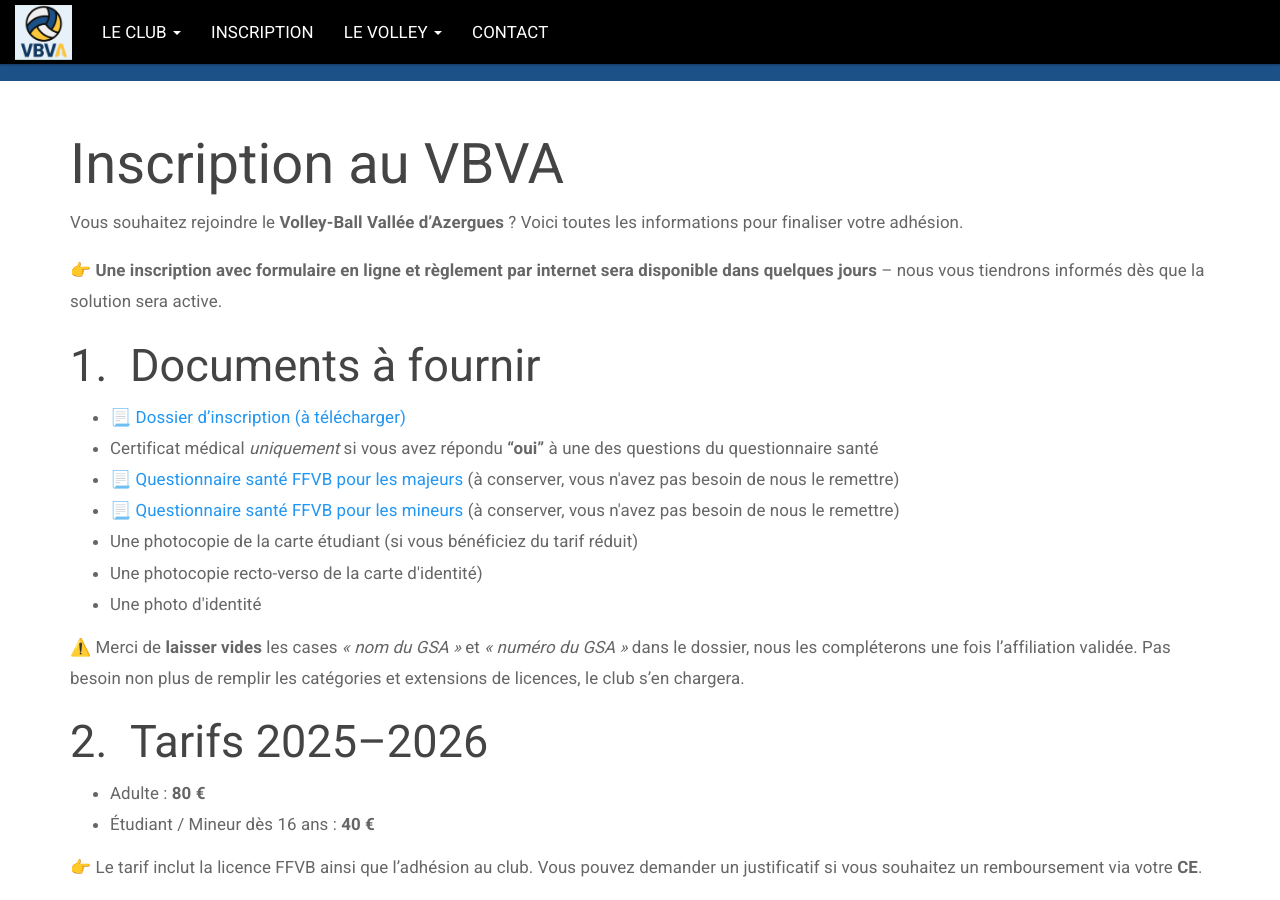
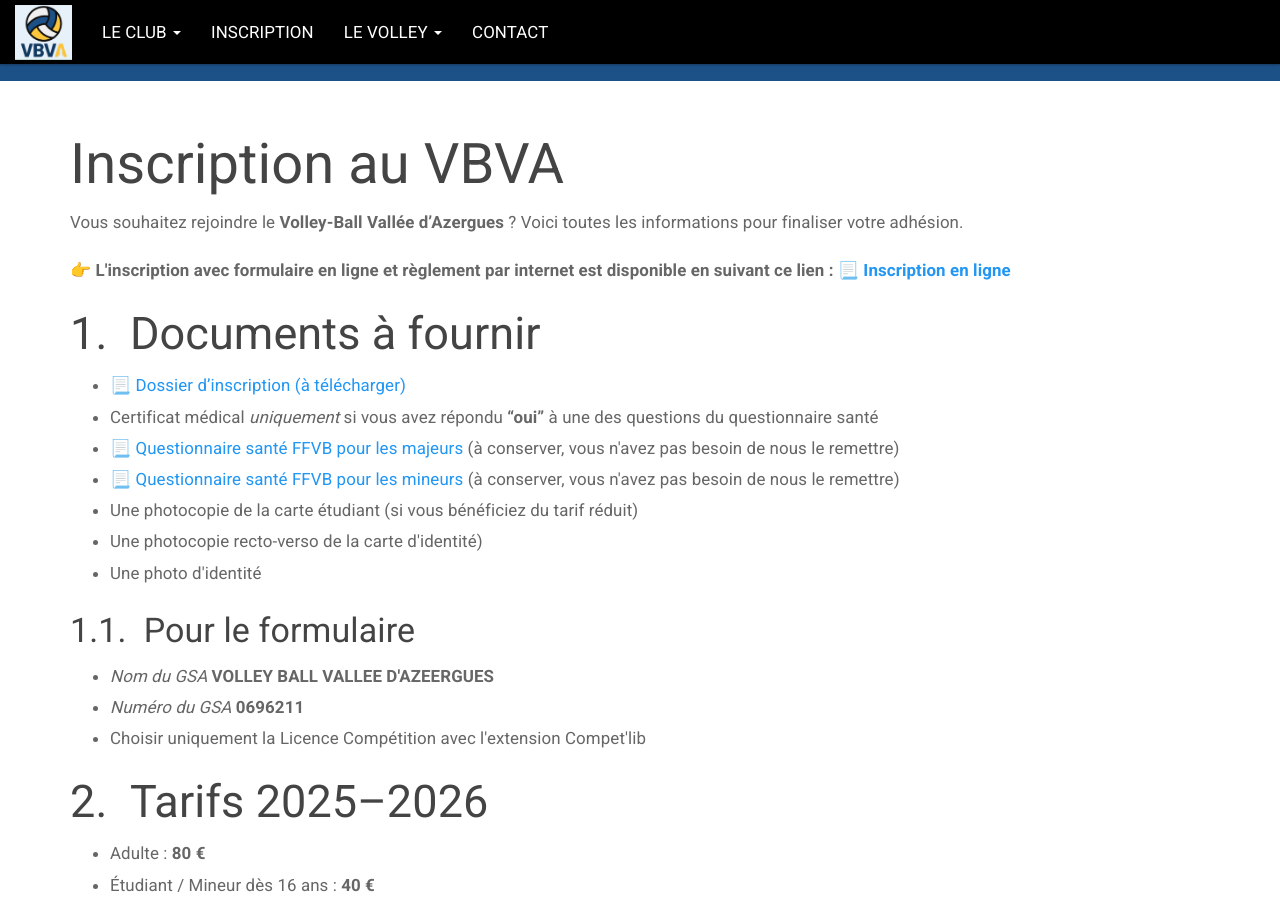
Before and after one commit to p-faurevincent/vbva-site, a Jekyll site: the page built from _pages/inscription.html, in a window 1280 px wide and 900 px high, scrolled down 482 px. Built offline with Jekyll 4.4.1, drawn with Linux system fonts in a browser that asks for light colours.

Commit message:
fix: fix inscription page

```diff
--- a/_pages/inscription.html
+++ b/_pages/inscription.html
@@ -11,7 +11,7 @@
     Voici toutes les informations pour finaliser votre adhésion.
 </p>
 
-<p>👉 <strong>Une inscription avec formulaire en ligne et règlement par internet sera disponible dans quelques jours</strong> – nous vous tiendrons informés dès que la solution sera active.</p>
+<p>👉 <strong>L'inscription avec formulaire en ligne et règlement par internet est disponible en suivant ce lien : <a href="https://www.helloasso.com/associations/volley-ball-vallee-d-azergues/adhesions/adhesion-vbva-2025-2026" target="_blank">📃 Inscription en ligne</a></strong></p>
 
 <h2>Documents à fournir</h2>
 <ul>
@@ -24,10 +24,12 @@
     <li>Une photo d'identité</li>
 </ul>
 
-<p>
-    ⚠️ Merci de <strong>laisser vides</strong> les cases <em>« nom du GSA »</em> et <em>« numéro du GSA »</em> dans le dossier, nous les compléterons une fois l’affiliation validée.
-    Pas besoin non plus de remplir les catégories et extensions de licences, le club s’en chargera.
-</p>
+<h3>Pour le formulaire</h3>
+<ul>
+    <li><em>Nom du GSA</em> <strong>VOLLEY BALL VALLEE D'AZEERGUES</strong></li>
+    <li><em>Numéro du GSA</em> <strong>0696211</strong></li>
+    <li>Choisir uniquement la Licence Compétition avec l'extension Compet'lib</li>
+</ul>
 
 <h2>Tarifs 2025–2026</h2>
 <ul>
```
